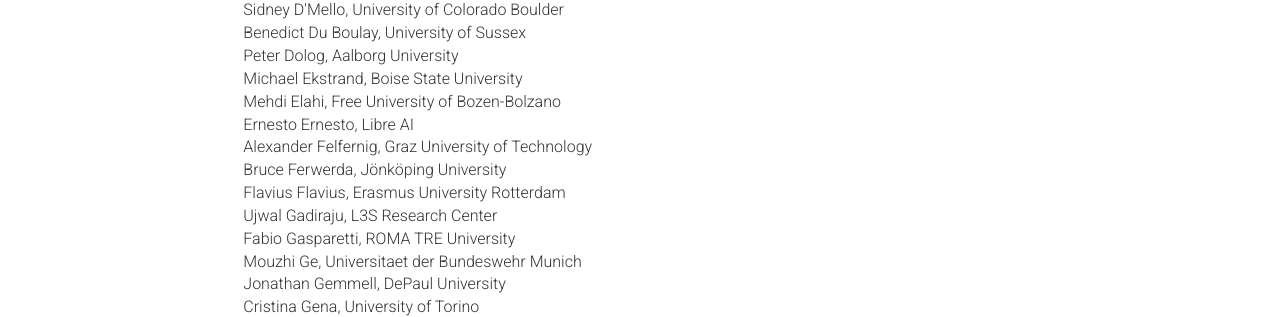
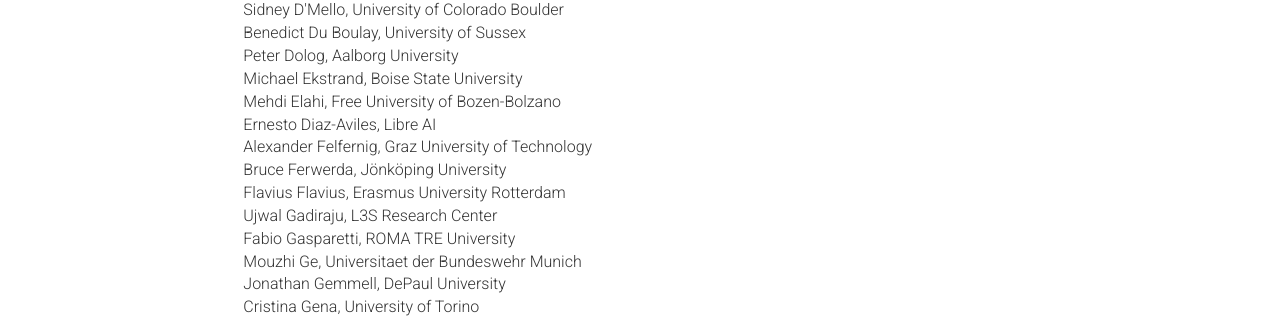
Before and after one commit to yangjiera/mergeBB, a Jekyll site: the page built from pc_list.html, in a window 1280 px wide and 900 px high, scrolled down 1044 px. Shown: the part 145-462 px from the top of the window. Built offline with Jekyll 4.4.1, drawn with Linux system fonts in a browser that asks for light colours; nearby versions of some CDN libraries; comment, search, counter and statistics services are not loaded.

Commit message:
correct pc name

```diff
--- a/_includes/pc_list.html
+++ b/_includes/pc_list.html
@@ -41,7 +41,7 @@
                 Peter Dolog, Aalborg University <br/>
                 Michael Ekstrand, Boise State University <br/>
                 Mehdi Elahi, Free University of Bozen-Bolzano <br/>
-                Ernesto Ernesto, Libre AI <br/>
+                Ernesto Diaz-Aviles, Libre AI <br/>
                 Alexander Felfernig, Graz University of Technology <br/>
                 Bruce Ferwerda, Jönköping University <br/>
                 Flavius Flavius, Erasmus University Rotterdam <br/>
```
